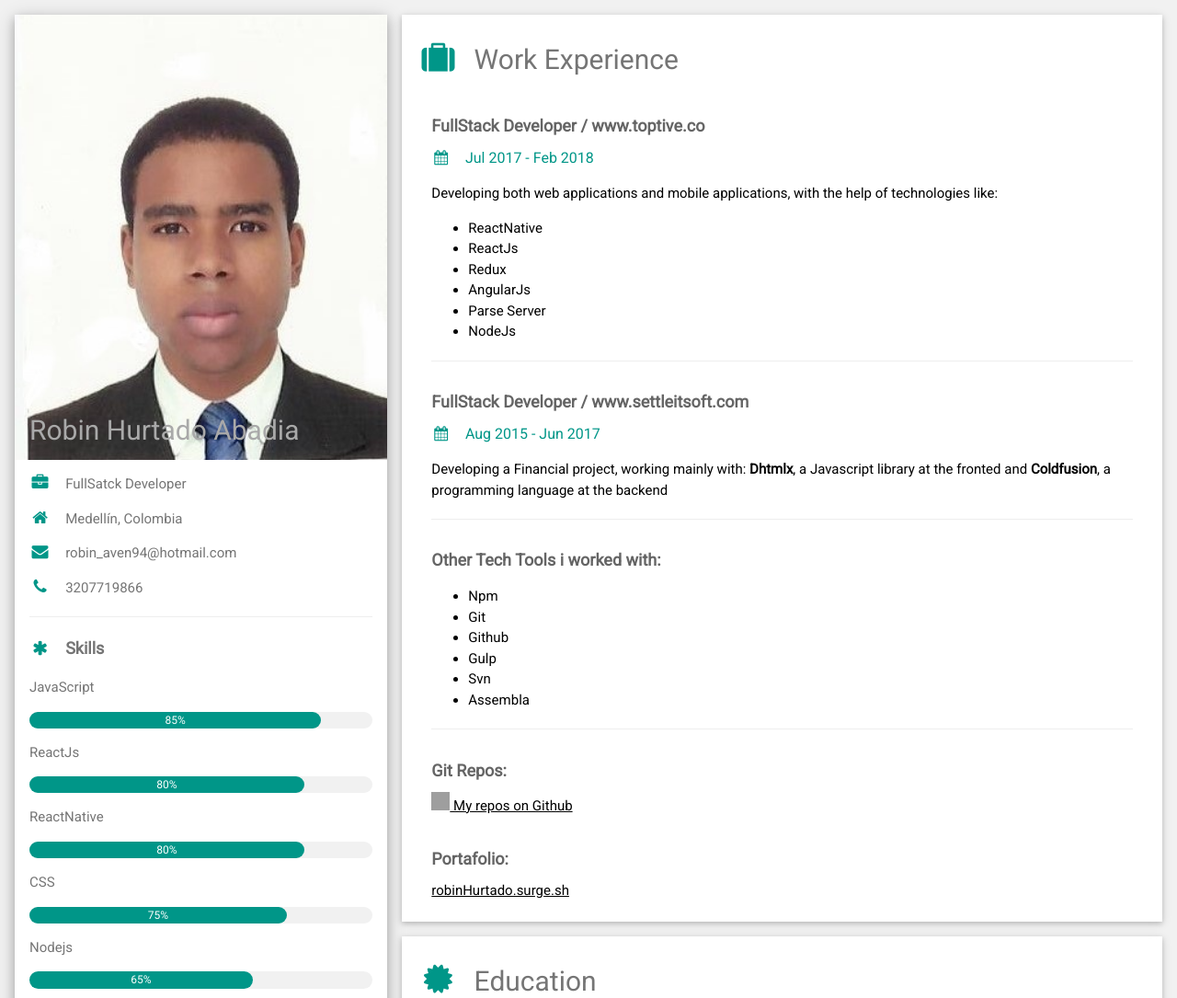
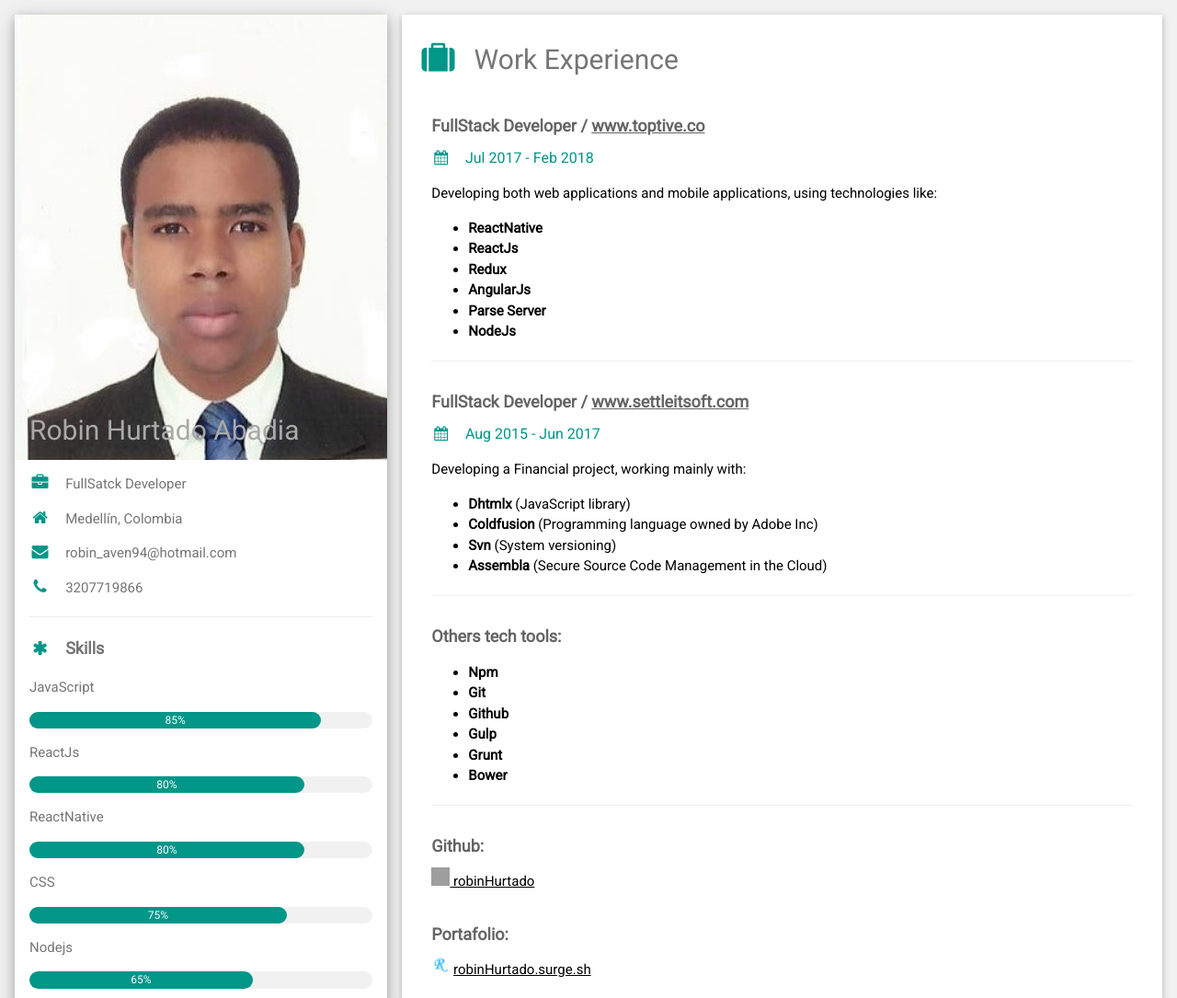
Before and after one commit to robinHurtado/robin-cv, a plain HTML site: page index.html in a window 1280 px wide. Shown: the top 1085 px of the page at 92% size. Drawn offline with nearby package versions, Linux system fonts and the light colour scheme; grey boxes are pictures that could not be loaded.

Commit message:
Modify Text and add Robin Logo

```diff
--- a/index.html
+++ b/index.html
@@ -88,44 +88,54 @@
       <div class="w3-container w3-card w3-white w3-margin-bottom">
         <h2 class="w3-text-grey w3-padding-16"><i class="fa fa-suitcase fa-fw w3-margin-right w3-xxlarge w3-text-teal"></i>Work Experience</h2>
         <div class="w3-container">
-          <h5 class="w3-opacity"><b>FullStack Developer / www.toptive.co</b></h5>
+          <h5 class="w3-opacity"><b>FullStack Developer / <a href="www.toptive.co">www.toptive.co</a></b></h5>
           <h6 class="w3-text-teal"><i class="fa fa-calendar fa-fw w3-margin-right"></i>Jul 2017 - Feb 2018</h6>
-          <p>Developing both web applications and mobile applications, with the help of technologies like: <br>
+          <p>Developing both web applications and mobile applications, using technologies like: <br>
           <ul>
-            <li>ReactNative</li>
-            <li>ReactJs</li>
-            <li>Redux</li>
-            <li>AngularJs</li>
-            <li>Parse Server</li>
-            <li>NodeJs</li>
+            <li><b>ReactNative</b></li>
+            <li><b>ReactJs</b></li>
+            <li><b>Redux</b></li>
+            <li><b>AngularJs</b></li>
+            <li><b>Parse Server</b></li>
+            <li><b>NodeJs</b></li>
           </ul>
           <hr>
         </div>
         <div class="w3-container">
-          <h5 class="w3-opacity"><b>FullStack Developer / www.settleitsoft.com</b></h5>
+          <h5 class="w3-opacity"><b>FullStack Developer / <a href="www.settleitsoft.com">www.settleitsoft.com</a></b></h5>
           <h6 class="w3-text-teal"><i class="fa fa-calendar fa-fw w3-margin-right"></i>Aug 2015 - Jun 2017</h6>
-          <p>Developing a Financial project, working mainly with: <b>Dhtmlx</b>, a Javascript library at the fronted and <b>Coldfusion</b>, a programming language at the backend</p>
-          <hr>
-        </div>
-        <div class="w3-container">
-          <h5 class="w3-opacity"><b>Other Tech Tools i worked with:</b></h5>
+          <p>Developing a Financial project, working mainly with: </p>
           <ul>
-            <li>Npm</li>
-            <li>Git</li>
-            <li>Github</li>
-            <li>Gulp</li>
-            <li>Svn</li>
-            <li>Assembla</li>
+            <li><b>Dhtmlx</b> (JavaScript library)</li>
+            <li><b>Coldfusion</b> (Programming language owned by Adobe Inc)</li>
+            <li><b>Svn</b> (System versioning)</li>
+            <li><b>Assembla</b> (Secure Source Code Management in the Cloud)</li>
           </ul>
           <hr>
         </div>
         <div class="w3-container">
-          <h5 class="w3-opacity"><b>Git Repos:</b></h5>
-          <a href="https://github.com/robinHurtado/"><img src="https://image.flaticon.com/icons/svg/25/25231.svg" alt="Github logo" style="height: 20px;width: 20px;vertical-align: unset;"> My repos on Github</a>
+          <h5 class="w3-opacity"><b>Others tech tools:</b></h5>
+          <ul>
+            <li><b>Npm</b></li>
+            <li><b>Git</b></li>
+            <li><b>Github</b></li>
+            <li><b>Gulp</b></li>
+            <li><b>Grunt</b></li>
+            <li><b>Bower</b></li>
+          </ul>
+          <hr>
+        </div>
+        <div class="w3-container">
+          <h5 class="w3-opacity"><b>Github:</b></h5>
+          <a href="https://github.com/robinHurtado/">
+            <img src="https://image.flaticon.com/icons/svg/25/25231.svg" alt="Github logo" style="height: 20px;width: 20px;vertical-align: unset;">
+            robinHurtado
+          </a>
         </div>
         <br>
         <div class="w3-container">
           <h5 class="w3-opacity"><b>Portafolio:</b></h5>
+          <img src="robinLogo.png" alt="Robin logo" style="height: 20px;width: 20px;vertical-align: unset;">
           <a href="http://robinhurtado.surge.sh/">robinHurtado.surge.sh</a>
         </div>
         <br/>
```
Also changed, not shown: robinLogo.png (added).
